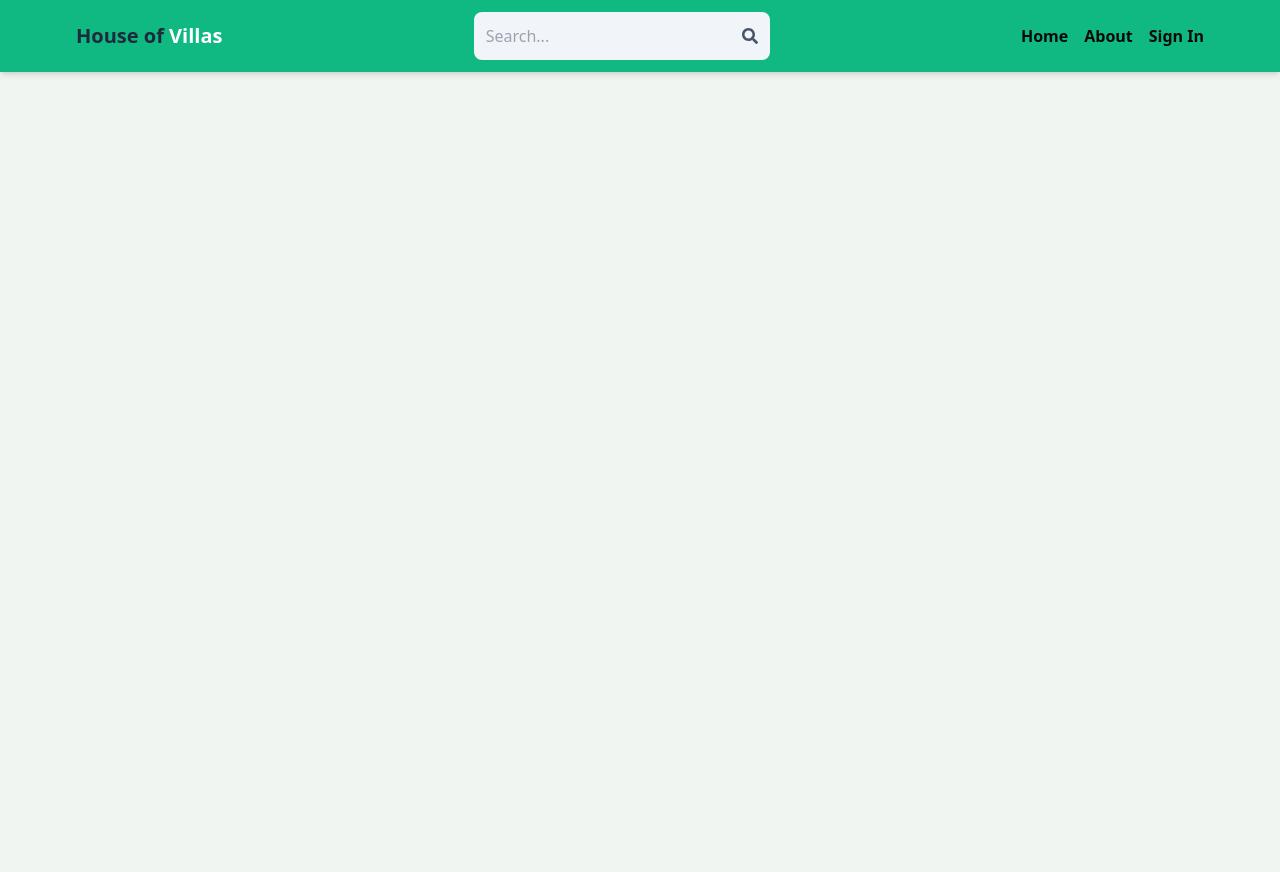
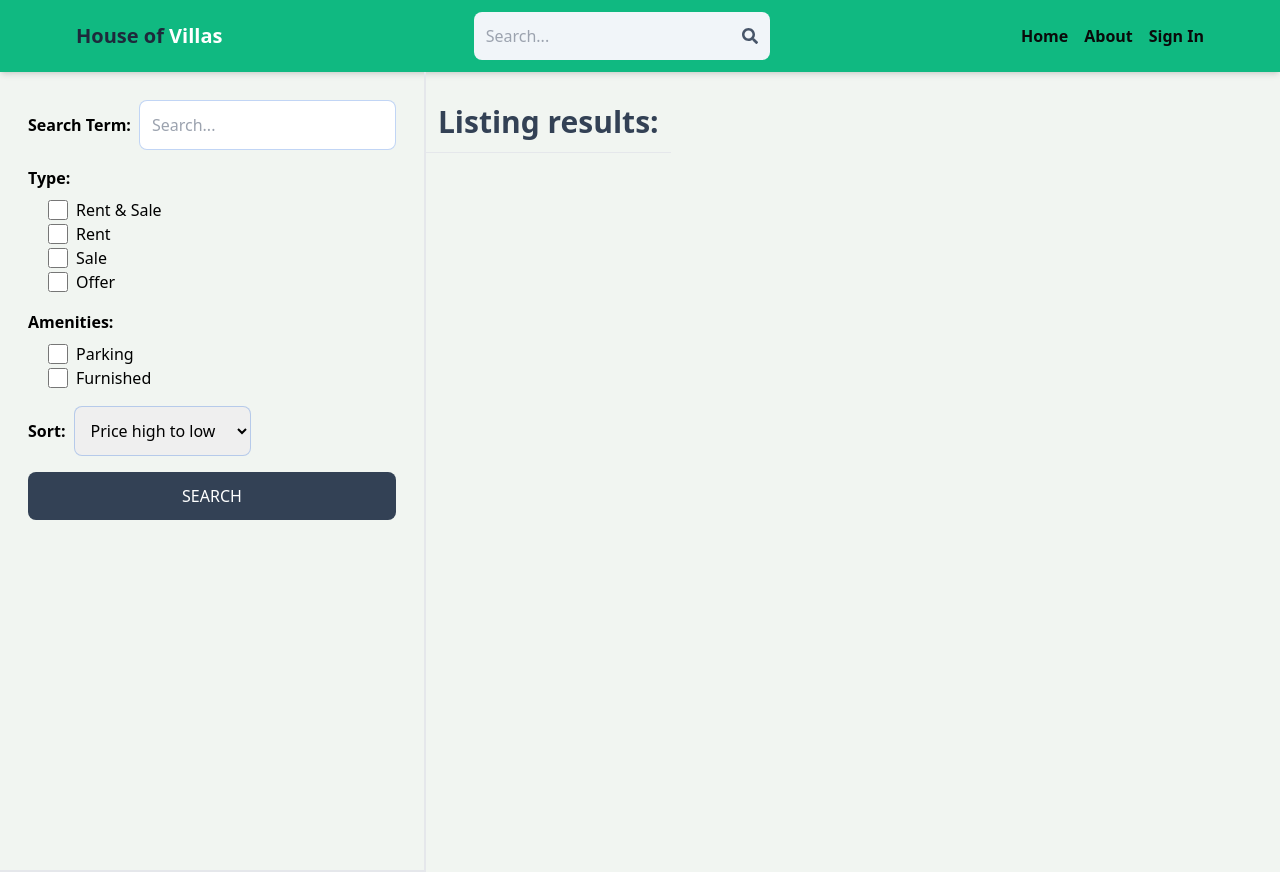
Before and after one commit to david39crown/MERN-stack-in-real-estate, a React (Vite) app in the folder latest/: page /search in a window 1280 px wide. Before the commit the page ends 800 px from the top, so only its background shows below. Built offline with nearby package versions, Linux system fonts and the light colour scheme; no server answers.

Commit message:
complete search page UI

```diff
--- a/latest/src/App.jsx
+++ b/latest/src/App.jsx
@@ -10,6 +10,7 @@
 import CreateListing from './assets/pages/CreateListing'
 import UpdateListing from './assets/pages/UpdateListing'
 import Listing from './assets/pages/Listing'
+import Search from './assets/pages/Search'
 export default function App() {
   return (
     <BrowserRouter>
@@ -19,6 +20,7 @@
       <Route path="/sign-in" element={<SignIn />}/>
       <Route path="/sign-up" element={<SignUp />}/>
       <Route path="/about" element={<About />}/>
+      <Route path="/search" element={<Search />}/>
       <Route path="/listing/:listingId" element={<Listing />}/>
       <Route  element={<PrivateRoute/>}>
       <Route path="/profile" element={<Profile />}/>
--- /dev/null
+++ b/latest/src/assets/pages/Search.jsx
@@ -0,0 +1,71 @@
+import React from 'react';
+
+export default function Search() {
+  return (
+    <div className='flex flex-col md:flex-row'>
+      <div className='p-7  border-b-2 md:border-r-2 md:min-h-screen'>
+        <form className='flex flex-col gap-4'>
+          <div className='flex items-center gap-2'>
+            <label className='whitespace-nowrap font-semibold '>Search Term:</label>
+            <input
+              type='text'
+              id='searchTerm'
+              placeholder='Search...'
+              className='border sn rounded-lg p-3 w-full'
+            />
+          </div>
+          <div className='  items-center'>
+            <label className='font-semibold'>Type:</label>
+            <div className='ml-5 mt-2  '>
+                    <div className='flex gap-2'>
+                    <input type='checkbox' id='all' className='w-5' />
+                    <span>Rent & Sale</span>
+                    </div>
+                    <div className='flex gap-2'>
+                    <input type='checkbox' id='rent' className='w-5' />
+                    <span>Rent</span>
+                    </div>
+                    <div className='flex gap-2'>
+                    <input type='checkbox' id='sale' className='w-5' />
+                    <span>Sale</span>
+                    </div>
+                    <div className='flex gap-2'>
+                    <input type='checkbox' id='offer' className='w-5' />
+                    <span>Offer</span>
+                    </div>
+            </div>
+          </div>
+          <div className='items-center'>
+            <label className='font-semibold'>Amenities:</label>
+                <div className='ml-5 mt-2  '>
+                    <div className='flex gap-2'>
+                    <input type='checkbox' id='parking' className='w-5' />
+                    <span>Parking</span>
+                    </div>
+                    <div className='flex gap-2'>
+                    <input type='checkbox' id='furnished' className='w-5' />
+                    <span>Furnished</span>
+                    </div>
+                </div>
+
+          </div>
+          <div className='flex items-center gap-2'>
+            <label className='font-semibold'>Sort:</label>
+            <select id='sort_order' className='border sn rounded-lg p-3'>
+              <option>Price high to low</option>
+              <option>Price low to hight</option>
+              <option>Latest</option>
+              <option>Oldest</option>
+            </select>
+          </div>
+          <button className='bg-slate-700 text-white p-3 rounded-lg uppercase hover:opacity-95'>
+            Search
+          </button>
+        </form>
+      </div>
+      <div className=''>
+        <h1 className='text-3xl font-semibold border-b p-3 text-slate-700 mt-5'>Listing results:</h1>
+      </div>
+    </div>
+  );
+}
```
